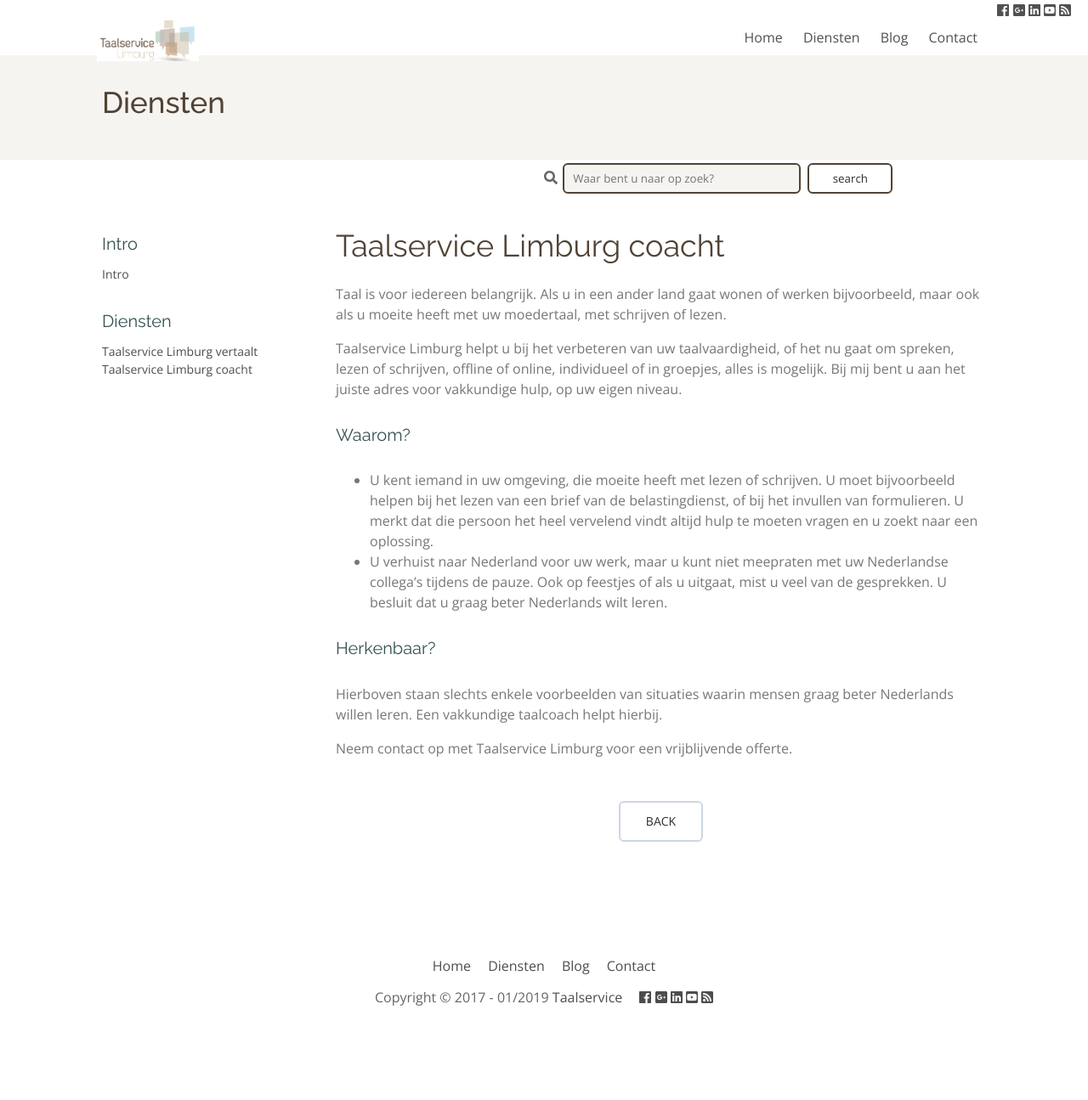
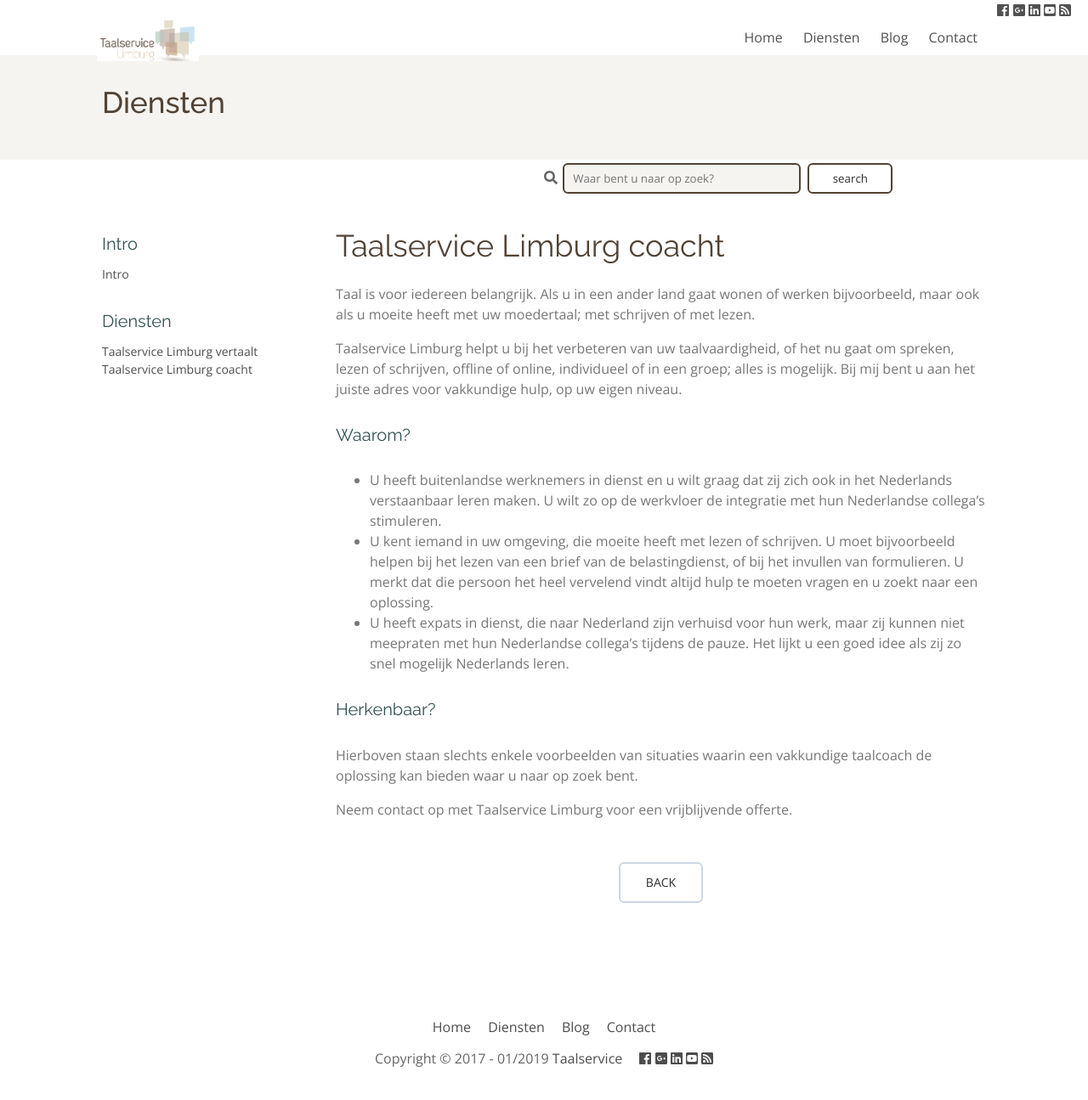
Before and after one commit to solilocide/solilocide.github.com, a Jekyll site: the page built from _diensten/coacht.md, in a window 1280 px wide and 1362 px high. Shown: the top 1295 px of the window at 85% size. Built offline with Jekyll 4.4.1, drawn with Linux system fonts in a browser that asks for light colours; nearby versions of some CDN libraries; comment, search, counter and statistics services are not loaded.

Commit message:
Update coacht.md
Tekst aangepast

```diff
--- a/_diensten/coacht.md
+++ b/_diensten/coacht.md
@@ -11,19 +11,20 @@
 comments: []
 ---
 
-Taal is voor iedereen belangrijk. Als u in een ander land gaat wonen of werken bijvoorbeeld, maar ook als u moeite heeft met uw moedertaal, met schrijven of lezen.
+Taal is voor iedereen belangrijk. Als u in een ander land gaat wonen of werken bijvoorbeeld, maar ook als u moeite heeft met uw moedertaal; met schrijven of met lezen.
 
-Taalservice Limburg helpt u bij het verbeteren van uw taalvaardigheid, of het nu gaat om spreken, lezen of schrijven, offline of online, individueel of in groepjes, alles is mogelijk. Bij mij bent u aan het juiste adres voor vakkundige hulp, op uw eigen niveau.
+Taalservice Limburg helpt u bij het verbeteren van uw taalvaardigheid, of het nu gaat om spreken, lezen of schrijven, offline of online, individueel of in een groep; alles is mogelijk. Bij mij bent u aan het juiste adres voor vakkundige hulp, op uw eigen niveau.
 
 #### Waarom?
 {: .offset}
 
+* U heeft buitenlandse werknemers in dienst en u wilt graag dat zij zich ook in het Nederlands verstaanbaar leren maken. U wilt zo op de werkvloer de integratie met hun Nederlandse collega's stimuleren.
 * U kent iemand in uw omgeving, die moeite heeft met lezen of schrijven. U moet bijvoorbeeld helpen bij het lezen van een brief van de belastingdienst, of bij het invullen van formulieren. U merkt dat die persoon het heel vervelend vindt altijd hulp te moeten vragen en u zoekt naar een oplossing.
-* U verhuist naar Nederland voor uw werk, maar u kunt niet meepraten met uw Nederlandse collega's tijdens de pauze. Ook op feestjes of als u uitgaat, mist u veel van de gesprekken. U besluit dat u graag beter Nederlands wilt leren.
+* U heeft expats in dienst, die naar Nederland zijn verhuisd voor hun werk, maar zij kunnen niet meepraten met hun Nederlandse collega's tijdens de pauze. Het lijkt u een goed idee als zij zo snel mogelijk Nederlands leren.
 
 #### Herkenbaar?
 {: .offset}
 
-Hierboven staan slechts enkele voorbeelden van situaties waarin mensen graag beter Nederlands willen leren. Een vakkundige taalcoach helpt hierbij.
+Hierboven staan slechts enkele voorbeelden van situaties waarin een vakkundige taalcoach de oplossing kan bieden waar u naar op zoek bent.
 
 Neem contact op met Taalservice Limburg voor een vrijblijvende offerte.
```
